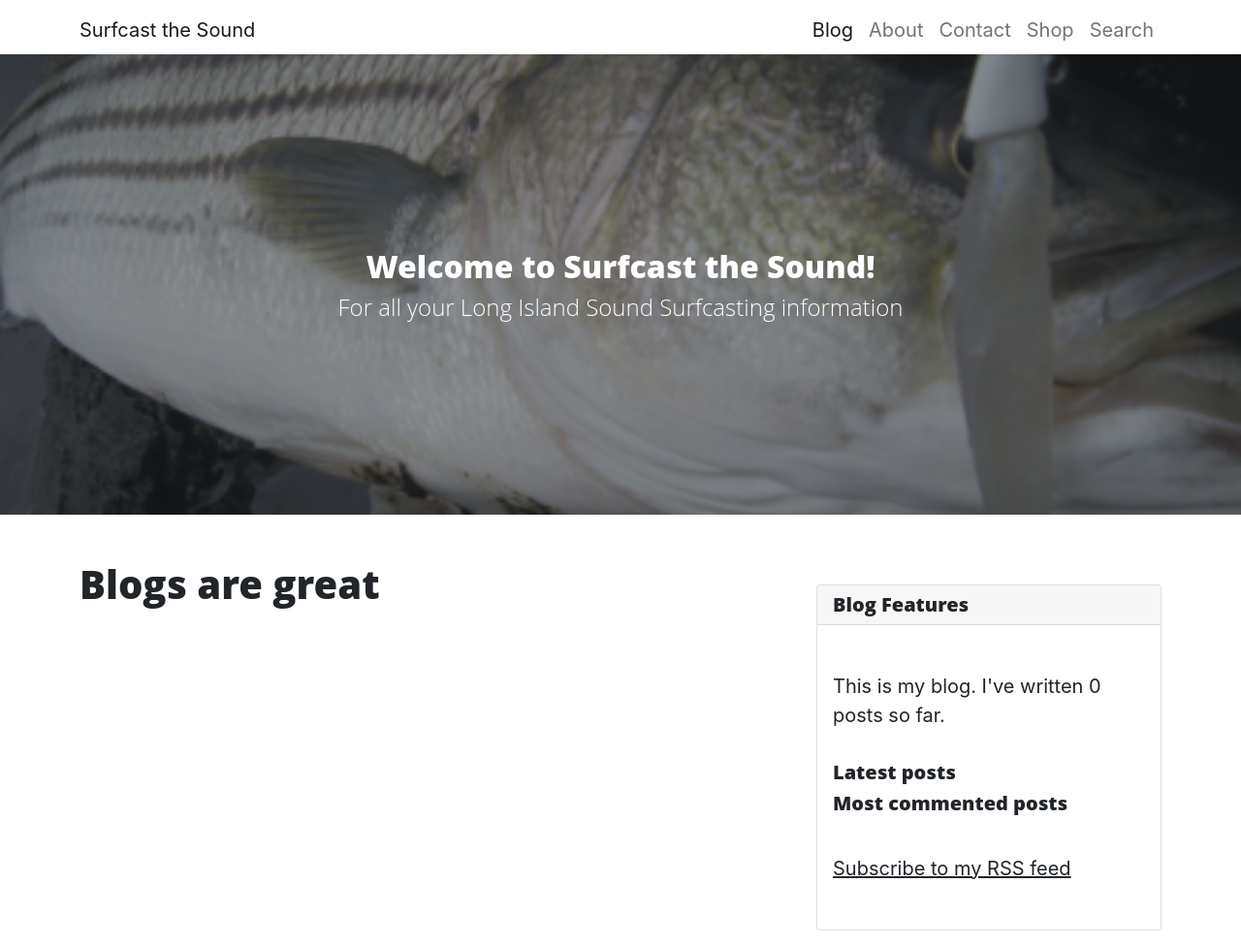
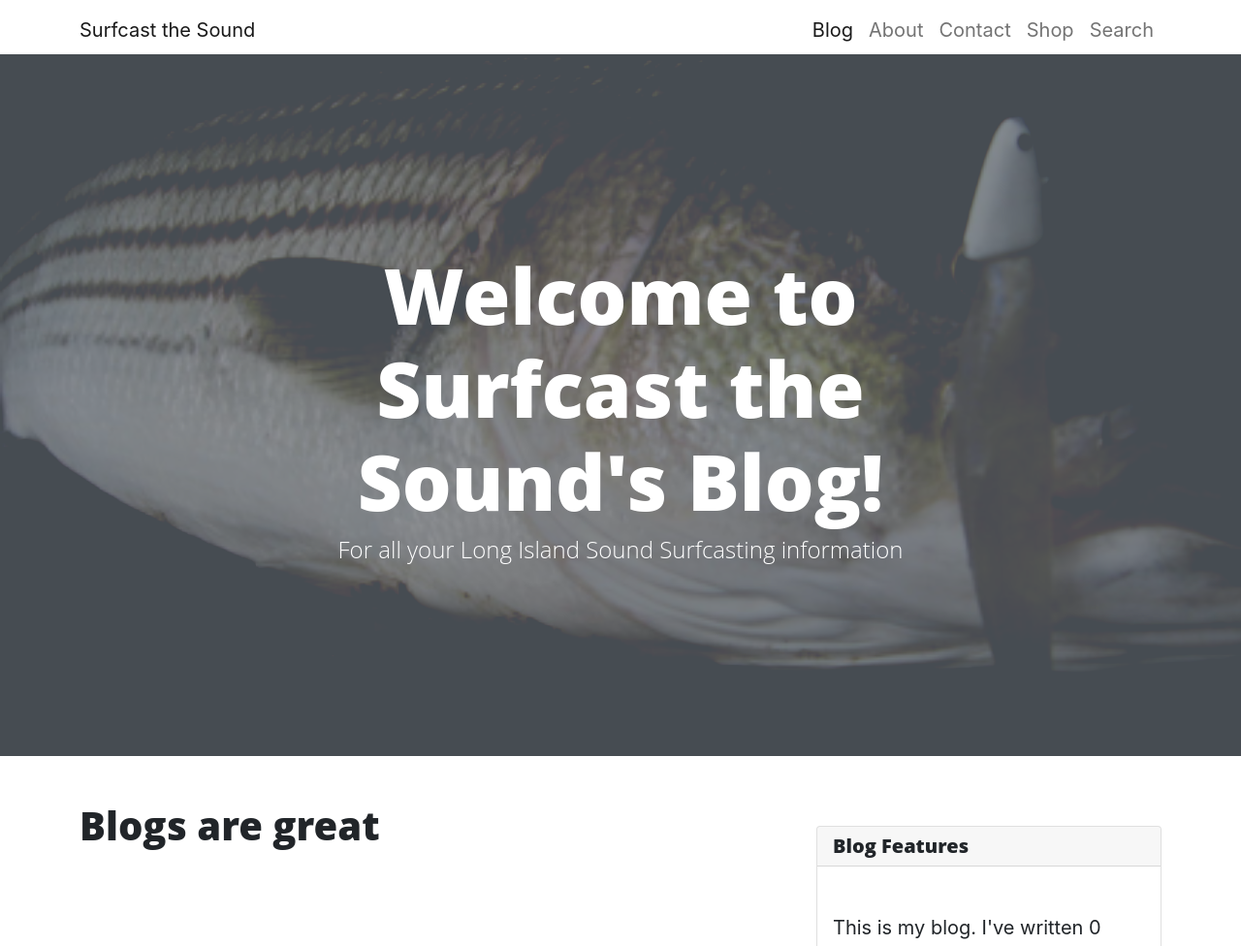
Before and after one commit to jjchowaniec1/BlogDeploy, a Django app: page /about/ in a window 1280 px wide. Shown: the top 976 px of the page at 97% size. Run offline with Django 3.2, Linux system fonts and the light colour scheme; data that the repository does not hold is empty; parts of the project's set-up code (start-up, migrations or seed data) failed here and were passed over; some libraries are stand-ins or nearby versions.

Commit message:
update header

```diff
--- a/blog/templates/blog/base.html
+++ b/blog/templates/blog/base.html
@@ -39,12 +39,12 @@
     {% include "blog/navigation.html" %}
     <div id="page-content">
         <!-- Page Content -->
-        <header class="masthead" style="background-image: url('static/sea-bass.png')">
+        <header class="masthead" style="background-image: url('static/sea-bass.png'); background-blend-mode: lighten;">
             <div class="container position-relative px-4 px-lg-5">
                 <div class="row gx-4 gx-lg-5 justify-content-center">
                     <div class="col-md-10 col-lg-8 col-xl-7">
                         <div class="site-heading">
-                            <h2>Welcome to Surfcast the Sound!</h2>
+                            <h1>Welcome to Surfcast the Sound's Blog!</h1>
                             <span class="subheading">For all your Long Island Sound Surfcasting information</span>
                         </div>
                     </div>
```
